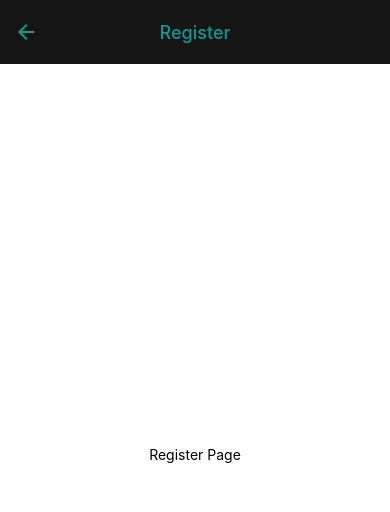
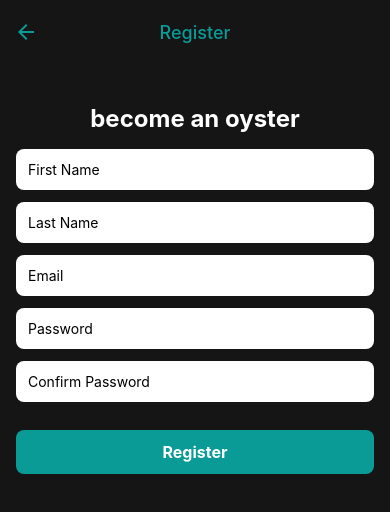
Before and after one commit to hzlnutspread/ubicard-react-native, a React Native app: screen /Register in a window 390 px wide. Shown: the top 512 px of the page. Built offline with nearby package versions, Linux system fonts and the light colour scheme.

Commit message:
updates and get fetchData working

```diff
--- a/App.js
+++ b/App.js
@@ -93,12 +93,6 @@ function UserTabs() {
             />
           ),
         }}
-        // listeners={({ route }) => ({
-        //   tabPress: async (e) => {
-        //     const data = await validateUser(navigation);
-        //     console.log(data);
-        //   },
-        // })}
       />
     </Tab.Navigator>
   );
--- a/src/Login.js
+++ b/src/Login.js
@@ -1,10 +1,10 @@
 import { useState } from "react";
 import { Ionicons } from "@expo/vector-icons";
+import { validateUser } from "./utils/userUtils";
+import { useUser } from "./contexts/UserContext";
 import { useNavigation } from "@react-navigation/native";
+import { useTabPressListener } from "./utils/useTabPressListener";
 import AsyncStorage from "@react-native-async-storage/async-storage";
-import { useTabPressListener } from "./utils/useTabPressListener";
-import { useUser } from "./contexts/UserContext";
-import { validateUser } from "./utils/userUtils";
 import {
   View,
   StyleSheet,
--- a/src/Register.js
+++ b/src/Register.js
@@ -1,20 +1,204 @@
-import { StyleSheet, Text, View } from "react-native";
+import React, { useState } from "react";
+import { useNavigation } from "@react-navigation/native";
+import {
+  View,
+  Text,
+  TextInput,
+  TouchableOpacity,
+  StyleSheet,
+  KeyboardAvoidingView,
+  ScrollView,
+  Platform,
+} from "react-native";
 
 const RegisterPage = () => {
+  const navigation = useNavigation();
+  const [confirmPassword, setConfirmPassword] = useState("");
+  const [errorMessage, setErrorMessage] = useState(null);
+
+  const [formData, setFormData] = useState({
+    first_name: "",
+    last_name: "",
+    email: "",
+    password: "",
+  });
+
+  const validateEmail = (email) => {
+    const emailPattern = /^[a-zA-Z0-9._-]+@[a-zA-Z0-9.-]+\.[a-zA-Z]{2,4}$/;
+    return emailPattern.test(email);
+  };
+
+  const validatePassword = (password) => {
+    return password.length >= 5;
+  };
+
+  const sanitizeData = (data) => {
+    const sanitizedData = {};
+    for (const key in data) {
+      if (data.hasOwnProperty(key)) {
+        const value = data[key];
+        if (typeof value === "string") {
+          sanitizedData[key] = value.trim().toLowerCase();
+        } else {
+          sanitizedData[key] = value;
+        }
+      }
+    }
+    return sanitizedData;
+  };
+
+  const handleRegister = async (e) => {
+    e.preventDefault();
+
+    const sanitizedData = sanitizeData({
+      first_name: formData.first_name,
+      last_name: formData.last_name,
+      email: formData.email,
+      password: formData.password,
+    });
+
+    if (
+      !formData.first_name ||
+      !formData.last_name ||
+      !formData.email ||
+      !formData.password ||
+      !confirmPassword
+    ) {
+      setErrorMessage("Please fill in all fields");
+      return;
+    }
+
+    if (!validateEmail(sanitizedData.email)) {
+      setErrorMessage("Please enter a valid email address");
+      return;
+    }
+
+    if (!validatePassword(sanitizedData.password)) {
+      setErrorMessage("Password must be at least 5 characters long");
+      return;
+    }
+
+    if (sanitizeData.password !== confirmPassword) {
+      setErrorMessage("passwords do not match");
+    }
+  };
+
   return (
-    <View style={styles.container}>
-      <Text>Register Page</Text>
-    </View>
+    <KeyboardAvoidingView
+      style={styles.container}
+      behavior={Platform.OS === "ios" ? "padding" : "height"}
+    >
+      <ScrollView
+        contentContainerStyle={styles.scrollViewContent}
+        keyboardShouldPersistTaps="handled"
+      >
+        <View style={styles.content}>
+          <Text style={styles.heading}>become an oyster</Text>
+          <TextInput
+            style={styles.input}
+            placeholder="First Name"
+            value={formData.first_name}
+            onChangeText={(value) =>
+              setFormData({ ...formData, first_name: value })
+            }
+          />
+          <TextInput
+            style={styles.input}
+            placeholder="Last Name"
+            value={formData.last_name}
+            onChangeText={(value) =>
+              setFormData({ ...formData, last_name: value })
+            }
+          />
+          <TextInput
+            style={styles.input}
+            placeholder="Email"
+            value={formData.email}
+            onChangeText={(value) => setFormData({ ...formData, email: value })}
+          />
+          <TextInput
+            style={styles.input}
+            placeholder="Password"
+            secureTextEntry
+            value={formData.password}
+            onChangeText={(value) =>
+              setFormData({ ...formData, password: value })
+            }
+          />
+          <TextInput
+            style={styles.input}
+            placeholder="Confirm Password"
+            secureTextEntry
+            value={formData.confirm_password}
+            onChangeText={(value) => setConfirmPassword(value)}
+          />
+
+          {errorMessage !== "" && (
+            <View style={styles.errorContainer}>
+              <Text style={styles.errorMessage}>{errorMessage}</Text>
+            </View>
+          )}
+          <TouchableOpacity
+            style={styles.registerButton}
+            onPress={handleRegister}
+          >
+            <Text style={styles.buttonText}>Register</Text>
+          </TouchableOpacity>
+        </View>
+      </ScrollView>
+    </KeyboardAvoidingView>
   );
 };
-
-export default RegisterPage;
 
 const styles = StyleSheet.create({
   container: {
     flex: 1,
-    backgroundColor: "#fff",
+    backgroundColor: "#151515",
+  },
+  scrollViewContent: {
+    flexGrow: 1,
+  },
+  content: {
+    paddingTop: 40,
+    paddingHorizontal: 16,
     alignItems: "center",
-    justifyContent: "center",
+    flex: 1,
+    justifyContent: "flex-start",
+  },
+  heading: {
+    fontSize: 24,
+    fontWeight: "bold",
+    color: "#FFFFFF",
+    marginBottom: 16,
+  },
+  input: {
+    backgroundColor: "#FFFFFF",
+    width: "100%",
+    padding: 12,
+    marginBottom: 12,
+    borderRadius: 8,
+    color: "#000000",
+  },
+  registerButton: {
+    backgroundColor: "#0A9B97",
+    width: "100%",
+    padding: 12,
+    borderRadius: 8,
+    alignItems: "center",
+  },
+  buttonText: {
+    color: "#FFFFFF",
+    fontSize: 16,
+    fontWeight: "bold",
+  },
+  errorContainer: {
+    marginVertical: 8,
+  },
+  errorMessage: {
+    color: "#C54646",
+    fontSize: 14,
+    textAlign: "left",
   },
 });
+
+export default RegisterPage;
--- a/src/User/Card.js
+++ b/src/User/Card.js
@@ -1,40 +1,31 @@
-import {
-  StyleSheet,
-  Text,
-  View,
-  ActivityIndicator,
-  SafeAreaView,
-} from "react-native";
-import { useAuthenticatedUser } from "../utils/userHooks";
+import { StyleSheet, Text, SafeAreaView, Button } from "react-native";
 import { useUser } from "../contexts/UserContext";
-import { validateUser, validateUserPoints } from "../utils/userUtils";
-import { useNavigation } from "@react-navigation/native";
 import { useEffect } from "react";
 import { useTabPressListener } from "../utils/useTabPressListener";
 
 const CardPage = () => {
-  const navigation = useNavigation();
   const { userData, setUserData } = useUser();
+  const { fetchData } = useTabPressListener();
 
-  const fetchData = async () => {
-    const data = await validateUser(navigation);
-    if (data) {
-      setUserData(data);
-      console.log("successfully fetched data on card page");
-    }
-  };
-
-  useTabPressListener(fetchData);
-
-  if (!userData) {
-    return <Text>Error loading data or no data available.</Text>;
-  }
+  useEffect(() => {
+    (async function () {
+      await fetchData();
+      if (!userData) {
+        return <Text>Error loading data or no data available.</Text>;
+      }
+    })();
+  }, []);
 
   return (
     <SafeAreaView style={styles.container}>
       <Text style={styles.body_text}>
         Card Page for {userData.user.first_name}
       </Text>
+      {userData.user.scanned_in ? (
+        <Text style={styles.body_text}>You are scanned in</Text>
+      ) : (
+        <Text style={styles.body_text}>You are scanned out</Text>
+      )}
     </SafeAreaView>
   );
 };
--- a/src/User/Dashboard.js
+++ b/src/User/Dashboard.js
@@ -1,34 +1,20 @@
-import {
-  StyleSheet,
-  Text,
-  View,
-  ActivityIndicator,
-  SafeAreaView,
-} from "react-native";
-import { useAuthenticatedUser } from "../utils/userHooks";
+import { StyleSheet, Text, SafeAreaView } from "react-native";
 import { useUser } from "../contexts/UserContext";
-import { validateUser } from "../utils/userUtils";
-import { useNavigation } from "@react-navigation/native";
 import { useEffect } from "react";
 import { useTabPressListener } from "../utils/useTabPressListener";
 
 const DashboardPage = () => {
-  const navigation = useNavigation();
   const { userData, setUserData } = useUser();
+  const { fetchData } = useTabPressListener();
 
-  const fetchData = async () => {
-    const data = await validateUser(navigation);
-    if (data) {
-      setUserData(data);
-      console.log("successfully fetched data on dashboard");
-    }
-  };
-
-  useTabPressListener(fetchData);
-
-  if (!userData) {
-    return <Text>Error loading data or no data available.</Text>;
-  }
+  useEffect(() => {
+    (async function () {
+      await fetchData();
+      if (!userData) {
+        return <Text>Error loading data or no data available.</Text>;
+      }
+    })();
+  }, []);
 
   return (
     <SafeAreaView style={styles.container}>
--- a/src/User/Info.js
+++ b/src/User/Info.js
@@ -1,40 +1,31 @@
-import {
-  StyleSheet,
-  Text,
-  View,
-  ActivityIndicator,
-  SafeAreaView,
-} from "react-native";
-import { useAuthenticatedUser } from "../utils/userHooks";
+import { StyleSheet, Text, SafeAreaView } from "react-native";
 import { useUser } from "../contexts/UserContext";
-import { validateUser, validateUserPoints } from "../utils/userUtils";
-import { useNavigation } from "@react-navigation/native";
 import { useEffect } from "react";
 import { useTabPressListener } from "../utils/useTabPressListener";
 
 const InfoPage = () => {
-  const navigation = useNavigation();
   const { userData, setUserData } = useUser();
+  const { fetchData } = useTabPressListener();
 
-  const fetchData = async () => {
-    const data = await validateUser(navigation);
-    if (data) {
-      setUserData(data);
-      console.log("successfully fetched data on info page");
-    }
-  };
-
-  useTabPressListener(fetchData);
-
-  if (!userData) {
-    return <Text>Error loading data or no data available.</Text>;
-  }
+  useEffect(() => {
+    (async function () {
+      await fetchData();
+      if (!userData) {
+        return <Text>Error loading data or no data available.</Text>;
+      }
+    })();
+  }, []);
 
   return (
     <SafeAreaView style={styles.container}>
       <Text style={styles.body_text}>
         Info Page for {userData.user.first_name}
       </Text>
+      {userData.user.scanned_in ? (
+        <Text style={styles.body_text}>You are scanned in</Text>
+      ) : (
+        <Text style={styles.body_text}>You are scanned out</Text>
+      )}
     </SafeAreaView>
   );
 };
--- a/src/utils/useTabPressListener.js
+++ b/src/utils/useTabPressListener.js
@@ -1,12 +1,26 @@
 import { useEffect } from "react";
 import { useNavigation } from "@react-navigation/native";
+import { useUser } from "../contexts/UserContext";
+import { validateUser } from "./userUtils";
 
 export const useTabPressListener = (callback) => {
   const navigation = useNavigation();
+  const { userData, setUserData } = useUser();
+
+  const fetchData = async () => {
+    const data = await validateUser(navigation);
+    if (data) {
+      setUserData(data);
+      console.log(data);
+    }
+  };
 
   useEffect(() => {
-    const unsubscribe = navigation.addListener("tabPress", callback);
+    const unsubscribe = navigation.addListener("tabPress", fetchData);
+    return () => unsubscribe;
+  }, [navigation]);
 
-    return unsubscribe;
-  }, [navigation, callback]);
+  return {
+    fetchData,
+  };
 };
```
Also changed, not shown: src/Index.js (+1 -105 lines), src/User/Profile.js (+15 -24 lines), 1 other file (tests, documents, lock files or other folders).
